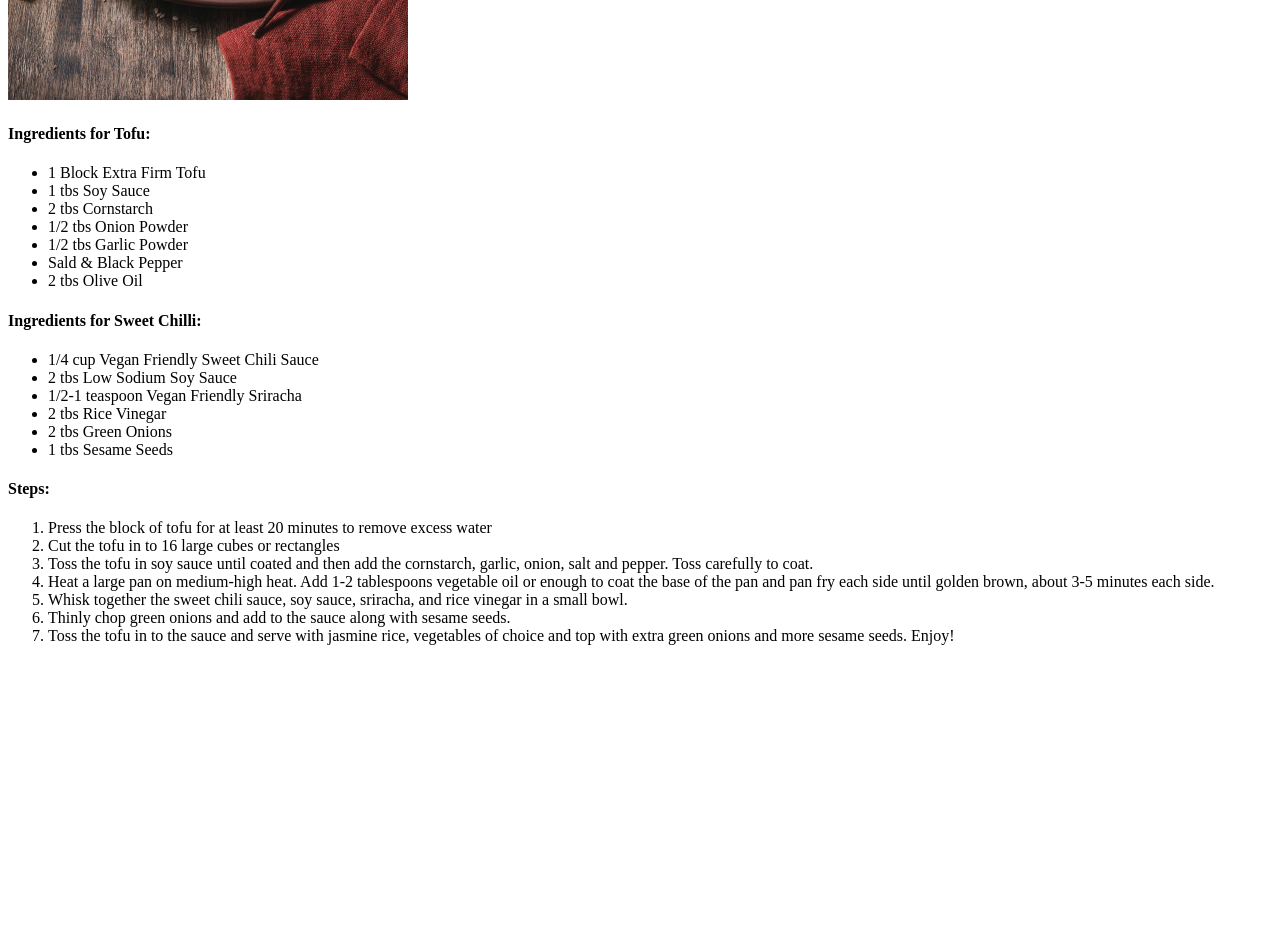
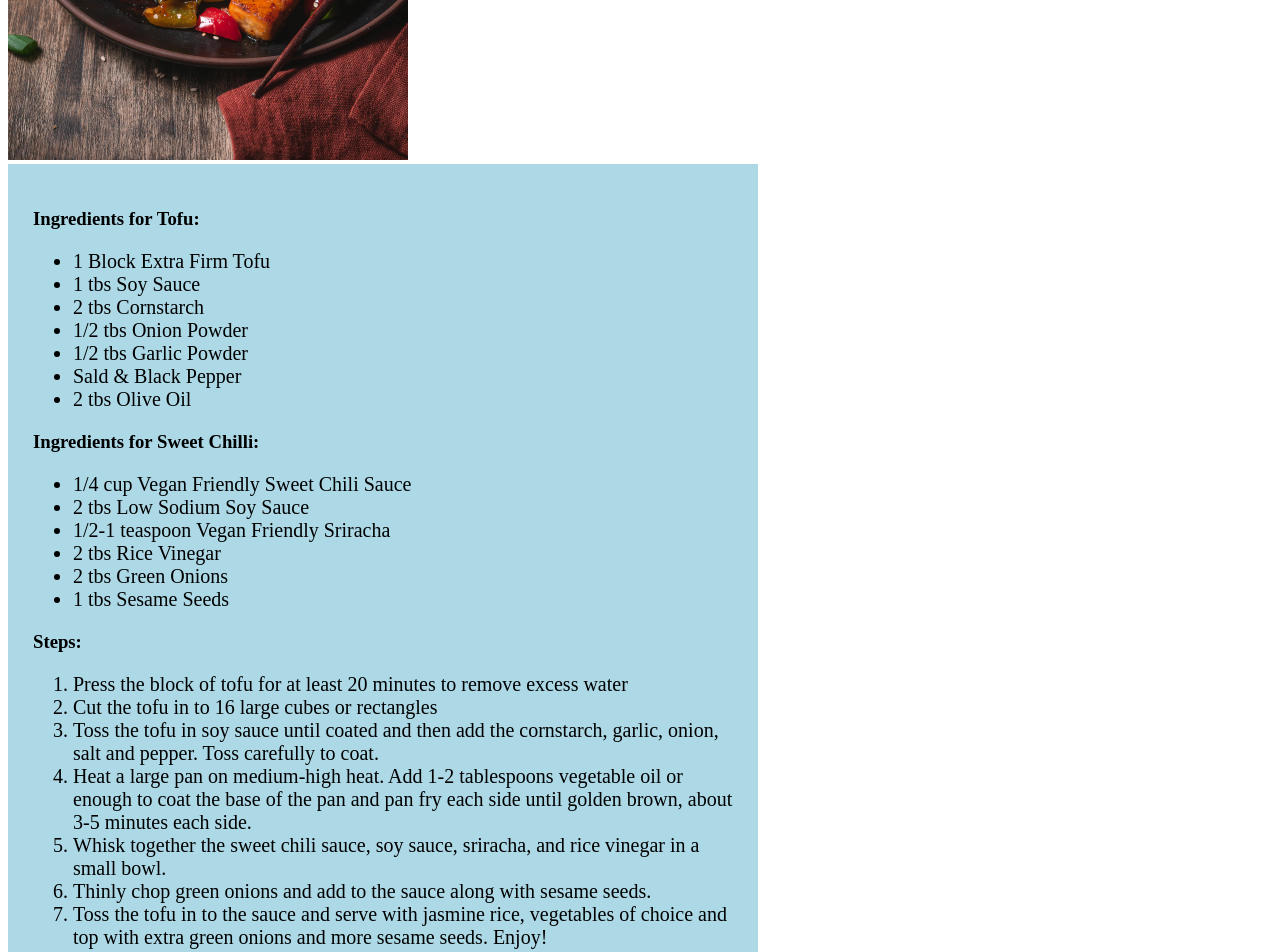
Before and after one commit to polyestersun/odin-recipes, a plain HTML site: page recipes/sweet-chilli-tofu.html in a window 1280 px wide. Shown: the part 580-1532 px from the top of the page. Before the commit the page ends 1241 px from the top, so only its background shows below. Drawn offline with Linux system fonts and the light colour scheme.

Commit message:
add h2 ul and ol in div

```diff
--- a/recipes/sweet-chilli-tofu.html
+++ b/recipes/sweet-chilli-tofu.html
@@ -1,12 +1,14 @@
 <!DOCTYPE html>
-<htmml lang="en">
+<html lang="en">
     <head>
         <meta charset="UTF-8">
     </head>
     <body>
         <h1>Sweet Chilli Tofu Recipe</h1>
         <img src="./Sweet-Chili-Tofu-2.jpg" alt="Sweet Chilli Tofu" height="600">
-        <h4>Ingredients for Tofu:</h4>
+        <link rel="stylesheet" href="styles.css">
+        <div>
+            <h3>Ingredients for Tofu:</h3>
             <ul>
                 <li>1 Block Extra Firm Tofu</li>
                 <li>1 tbs Soy Sauce</li>
@@ -16,7 +18,7 @@
                 <li>Sald & Black Pepper</li>
                 <li>2 tbs Olive Oil</li>
             </ul>
-        <h4>Ingredients for Sweet Chilli:</h4>
+            <h3>Ingredients for Sweet Chilli:</h3>
             <ul>
                 <li>1/4 cup Vegan Friendly Sweet Chili Sauce</li>
                 <li>2 tbs Low Sodium Soy Sauce</li>
@@ -25,7 +27,7 @@
                 <li>2 tbs Green Onions</li>
                 <li>1 tbs Sesame Seeds</li>
             </ul>
-        <h4>Steps:</h4>
+            <h3>Steps:</h3>
             <ol>
                 <li>Press the block of tofu for at least 20 minutes to remove excess water</li>
                 <li>Cut the tofu in to 16 large cubes or rectangles</li>
@@ -35,5 +37,6 @@
                 <li>Thinly chop green onions and add to the sauce along with sesame seeds.</li>
                 <li>Toss the tofu in to the sauce and serve with jasmine rice, vegetables of choice and top with extra green onions and more sesame seeds. Enjoy!</li>
             </ol>
+        </div>
     </body>
-</htmml>
+</html>
```
Lines whose indentation alone changed are shown as unchanged.
